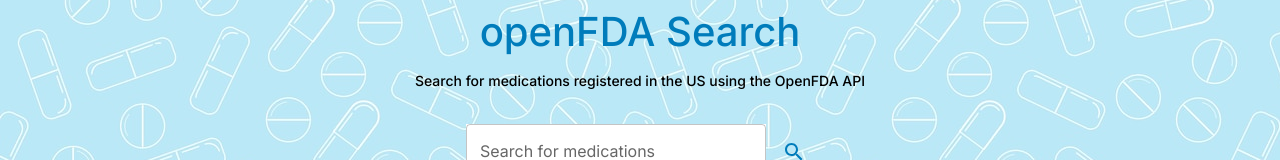
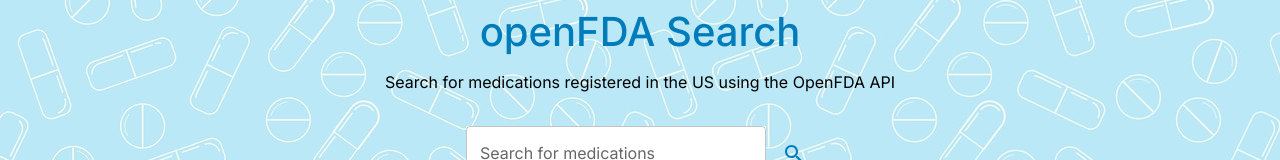
Before and after one commit to RahimGuerfi/openfda-medication-search-app, a Next.js app: page / in a window 1280 px wide. Shown: the part 120-280 px from the top of the page. Built offline with nearby package versions, Linux system fonts and the light colour scheme.

Commit message:
style: update typography variant

```diff
--- a/src/app/page.tsx
+++ b/src/app/page.tsx
@@ -57,7 +57,7 @@
       >
         openFDA Search
       </Typography>
-      <Typography textAlign="center" variant="subtitle2" gutterBottom>
+      <Typography textAlign="center" variant="body1" gutterBottom>
         Search for medications registered in the US using the OpenFDA API
       </Typography>
 
@@ -87,12 +87,12 @@
         >
           {totalResults > 0 && (
             <Pagination
-              count={Math.ceil(Math.min(totalResults) / ITEMS_PER_PAGE)}
+              count={Math.ceil(totalResults / ITEMS_PER_PAGE)}
               page={page}
               onChange={(_, page) => handlePageChange(page)}
               color="primary"
               variant="text"
-              disabled={isPreviousData}
+              disabled={isFetching}
             />
           )}
 
--- a/src/components/MedicationCard.tsx
+++ b/src/components/MedicationCard.tsx
@@ -27,7 +27,7 @@
                 mr: 1,
               }}
             />
-            <Typography variant="h6">
+            <Typography variant="body1">
               {medication.openfda.brand_name?.[0] ||
                 medication.openfda.generic_name?.[0] ||
                 "Unknown Medication"}
```
